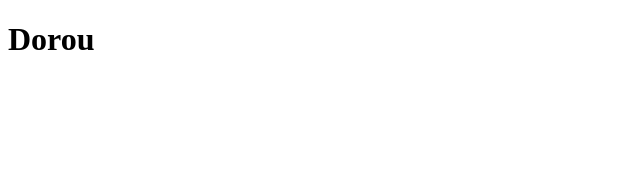
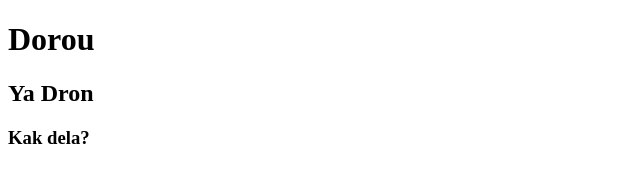
Before and after one commit to Dr-Dron-dr/coop, a plain HTML site: page index.html in a window 1280 px wide. Shown: the whole page, without its empty margins (0-640 px from the left). Drawn offline with Linux system fonts and the light colour scheme.

Commit message:
added headers

```diff
--- a/index.html
+++ b/index.html
@@ -7,5 +7,7 @@
   </head>
   <body>
     <h1>Dorou</h1>
+    <h2>Ya Dron</h2>
+    <h3>Kak dela?</h3>
   </body>
 </html>
```
